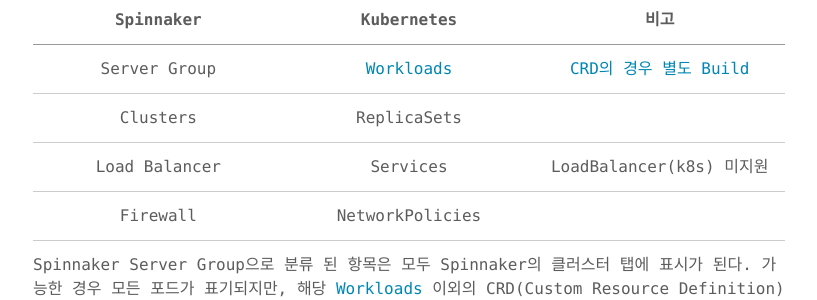
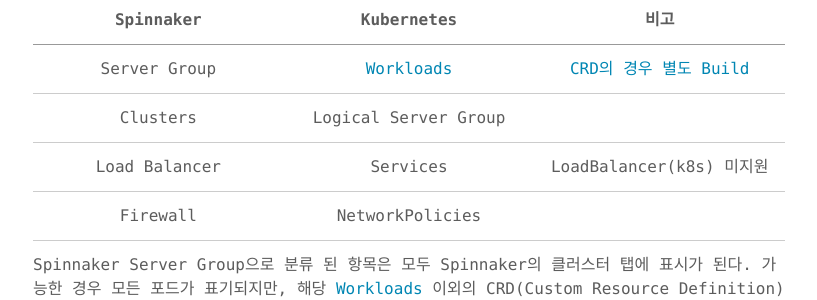
Before and after one commit to ddiiwoong/ddiiwoong.github.io_archive, a Jekyll site: the page built from _posts/2018-07-03-spinnaker-advanced-1.md, in a window 1280 px wide and 900 px high, scrolled down 661 px. Shown: the part 152-452 px from the top of the window, without its empty margins (231-1048 px from the left). Built offline with Jekyll 4.4.1, drawn with Linux system fonts in a browser that asks for light colours; comment, search, counter and statistics services are not loaded.

Commit message:
Cluster 용어 수정

```diff
--- a/_posts/2018-07-03-spinnaker-advanced-1.md
+++ b/_posts/2018-07-03-spinnaker-advanced-1.md
@@ -27,7 +27,7 @@ Spinnaker를 설치하는 내용은 많이 있으니 아래 halyard로 설치하
 | Spinnaker | Kubernetes | 비고 |
 |:----------:|:----------:|:-----------:|
 | Server Group | [Workloads](https://www.spinnaker.io/reference/providers/kubernetes-v2/#workloads) | [CRD의 경우 별도 Build](https://www.spinnaker.io/guides/developer/crd-extensions/) |
-| Clusters | ReplicaSets |  |
+| Clusters | Logical Server Group	 |  |
 | Load Balancer | Services | LoadBalancer(k8s) 미지원 |
 | Firewall | NetworkPolicies |  |
 
```
